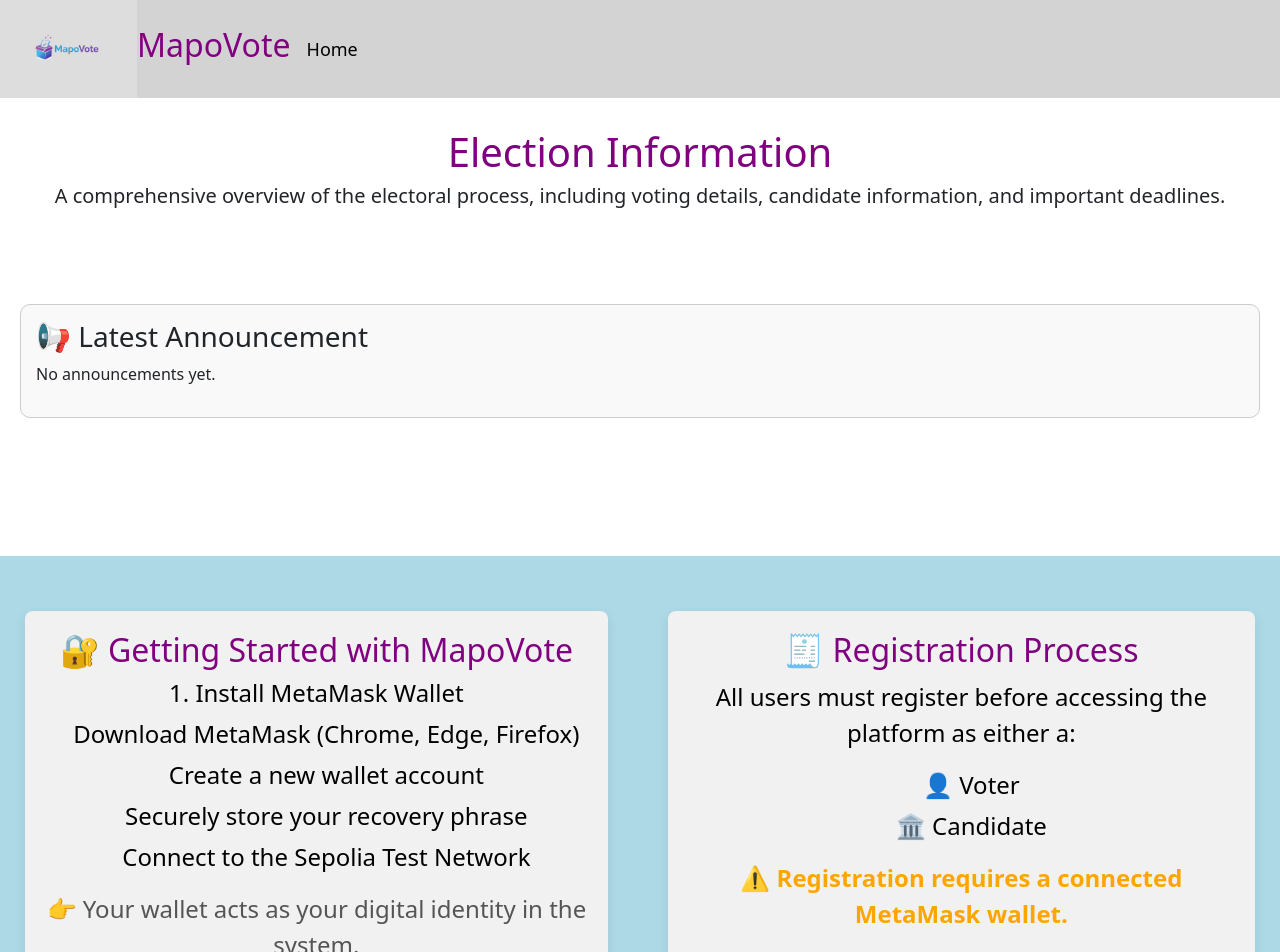
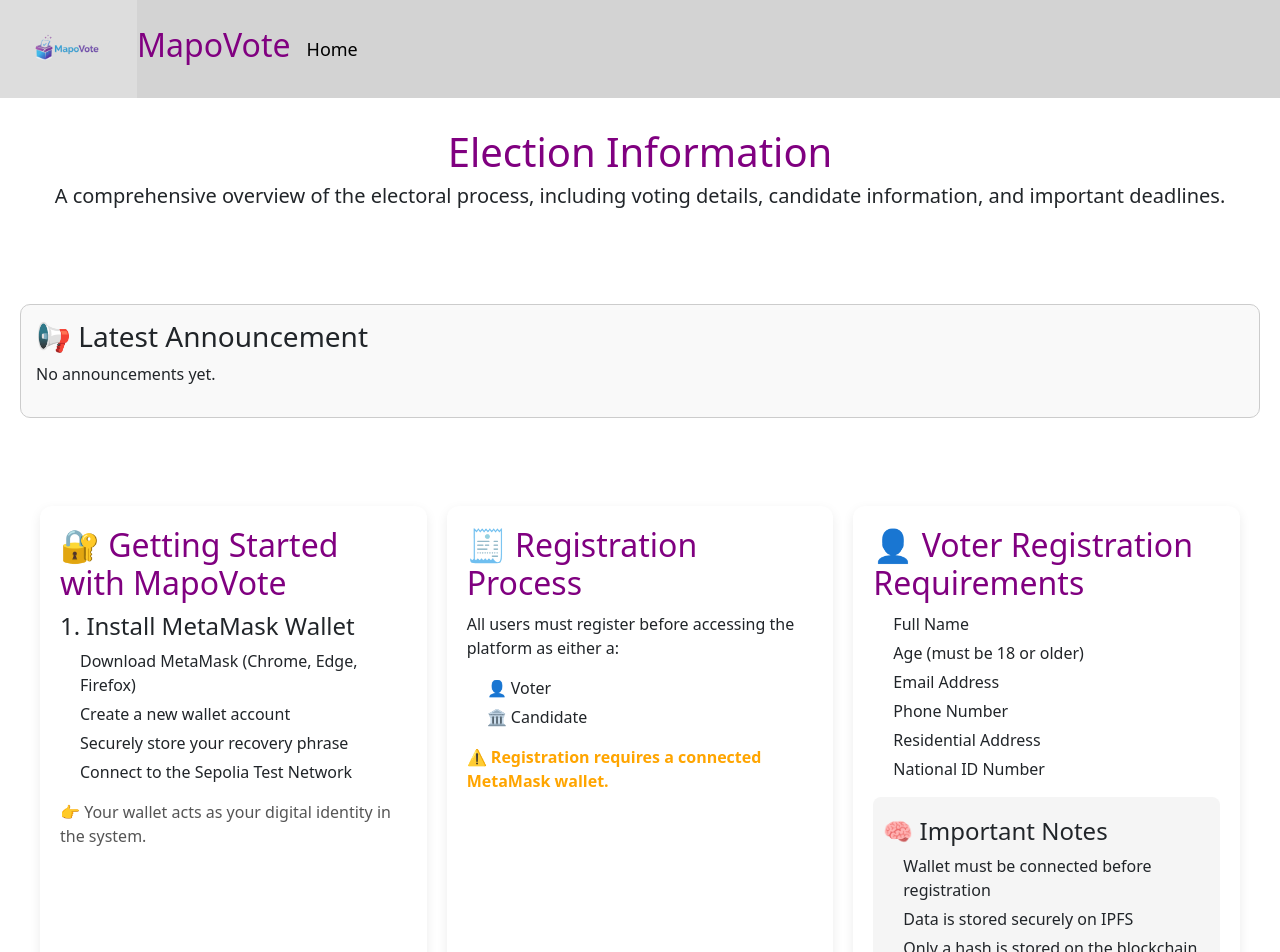
Before and after one commit to danstevemukulupi/BLOCKCHAIN-BASED-SECURED-ELECTRONIC-VOTING-DAPP, a React (Create React App) app in the folder dappvoting/: page /election-info in a window 1280 px wide. Shown: the top 952 px of the page. Built offline with nearby package versions, Linux system fonts and the light colour scheme; no server answers.

Commit message:
admin layout

```diff
--- a/dappvoting/src/pages/ElectionInfo.css
+++ b/dappvoting/src/pages/ElectionInfo.css
@@ -59,8 +59,8 @@ body {
 
 
 
-.voter-content {
-
+.voter-info-container {
+    flex: 1;
     display: grid;
     grid-template-columns: repeat(auto-fit, minmax(320px, 1fr));
     gap: 20px;
--- a/dappvoting/src/pages/ElectionInfo.js
+++ b/dappvoting/src/pages/ElectionInfo.js
@@ -57,7 +57,7 @@ function ElectionInfo() {
     <br/>
 
 
-     <div className="voter-content">
+     <div className="voter-info-container">
 
        {/* GETTING STARTED */}
   <div className="info-card">
```
